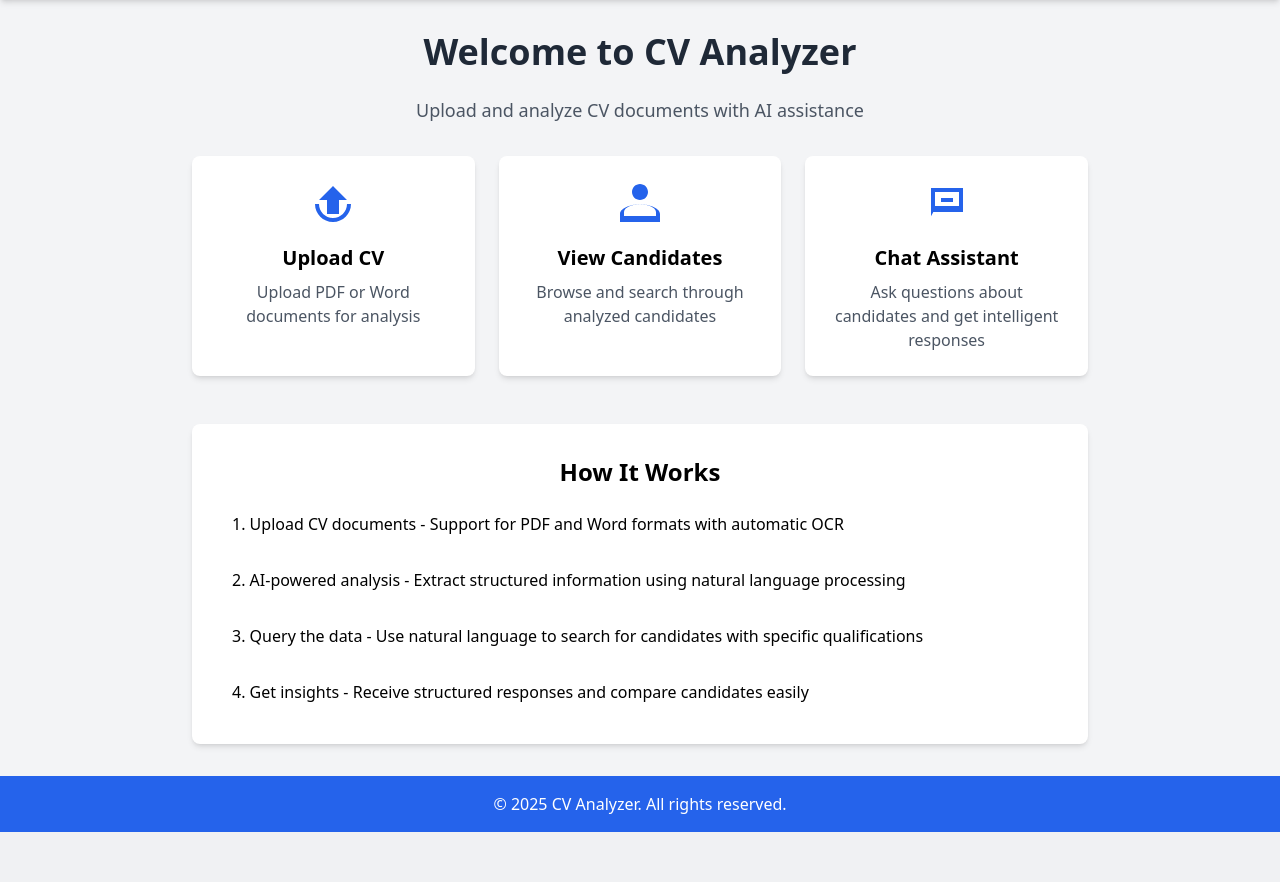
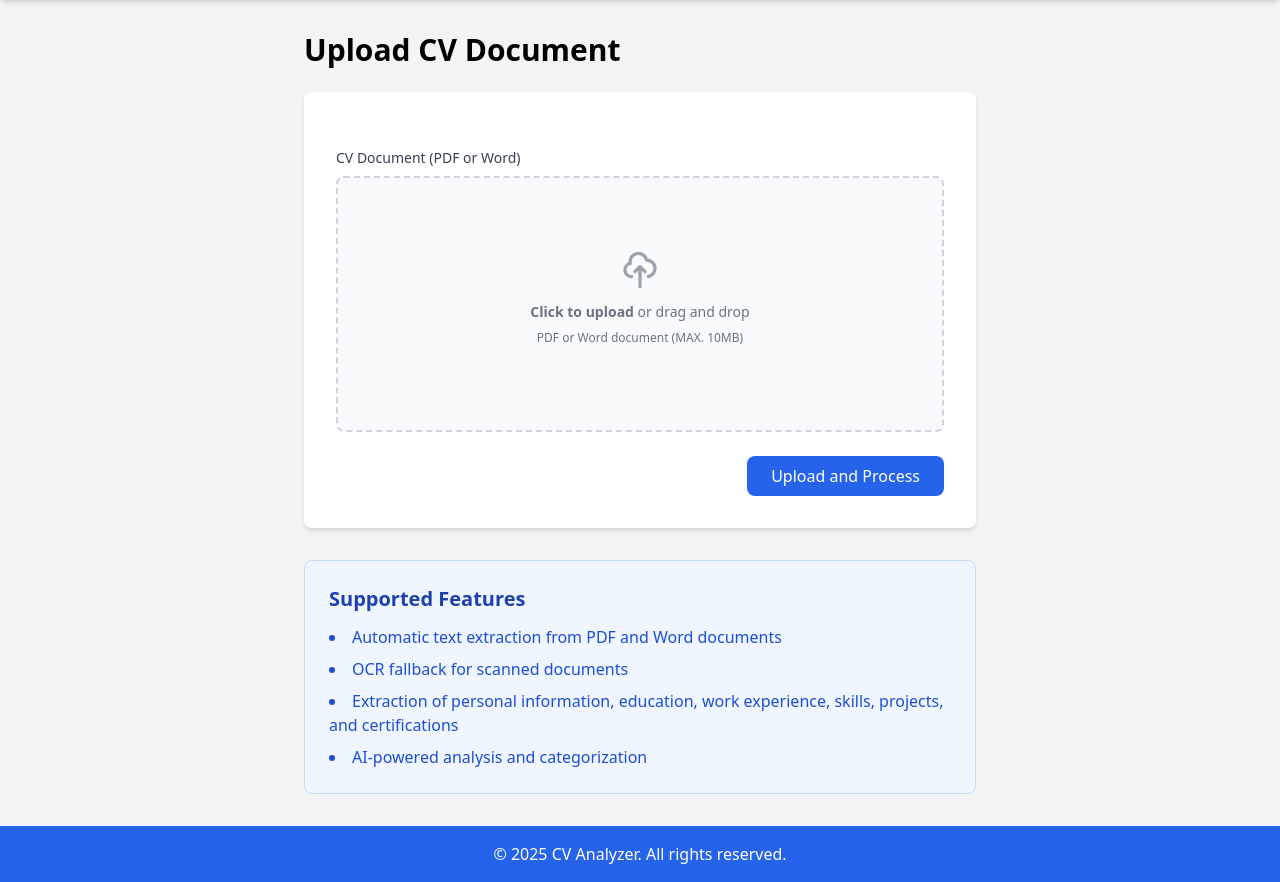
Before and after one commit to ow-tech/cv-Analyzer, a Django app: page /cv_tracking_system/upload/ in a window 1280 px wide. Shown: the part 52-934 px from the top of the page. Before the commit the page ends 884 px from the top, so only its background shows below. Run offline with Django 4.2, Linux system fonts and the light colour scheme; some libraries are stand-ins or nearby versions.

Commit message:
created upload layout, functionality is pending

```diff
--- a/cv_tracking_system/templates/cv_tracking_system/home.html
+++ b/cv_tracking_system/templates/cv_tracking_system/home.html
@@ -10,7 +10,7 @@
 
     <!-- Features Grid -->
     <div class="grid grid-cols-1 md:grid-cols-3 gap-6 max-w-4xl mx-auto">
-        <a href="" class="bg-white rounded-lg shadow-md p-6 hover:shadow-lg transition duration-300 flex flex-col items-center">
+        <a href="{% url 'upload' %}" class="bg-white rounded-lg shadow-md p-6 hover:shadow-lg transition duration-300 flex flex-col items-center">
             <svg class="text-blue-600 w-12 h-12 mb-4" xmlns="http://www.w3.org/2000/svg" viewBox="0 0 24 24" fill="currentColor">
                 <path d="M12 3l7 7h-4v7h-6v-7H5l7-7zm0 18c-4.97 0-9-4.03-9-9h2c0 3.86 3.14 7 7 7s7-3.14 7-7h2c0 4.97-4.03 9-9 9z"/>
             </svg>
@@ -18,7 +18,7 @@
             <p class="text-gray-600">Upload PDF or Word documents for analysis</p>
         </a>
 
-        <a href="" class="bg-white rounded-lg shadow-md p-6 hover:shadow-lg transition duration-300 flex flex-col items-center">
+        <a href="{% url 'candidates' %}" class="bg-white rounded-lg shadow-md p-6 hover:shadow-lg transition duration-300 flex flex-col items-center">
             <svg class="text-blue-600 w-12 h-12 mb-4" xmlns="http://www.w3.org/2000/svg" viewBox="0 0 24 24" fill="currentColor">
                 <path d="M12 12c2.67 0 8 1.34 8 4v2H4v-2c0-2.66 5.33-4 8-4zm0-2c-2.21 0-4-1.79-4-4s1.79-4 4-4 4 1.79 4 4-1.79 4-4 4zm0 2c-3.31 0-10 1.67-10 5v4h20v-4c0-3.33-6.69-5-10-5z"/>
             </svg>
@@ -26,7 +26,7 @@
             <p class="text-gray-600">Browse and search through analyzed candidates</p>
         </a>
 
-        <a href="" class="bg-white rounded-lg shadow-md p-6 hover:shadow-lg transition duration-300 flex flex-col items-center">
+        <a href="{% url 'chat' %}" class="bg-white rounded-lg shadow-md p-6 hover:shadow-lg transition duration-300 flex flex-col items-center">
             <svg class="text-blue-600 w-12 h-12 mb-4" xmlns="http://www.w3.org/2000/svg" viewBox="0 0 24 24" fill="currentColor">
                 <path d="M4 4h16v12H5.17L4 18.17V4zm2 2v7h12V6H6zm3 3h6v2H9V9z"/>
             </svg>
--- /dev/null
+++ b/cv_tracking_system/templates/cv_tracking_system/upload.html
@@ -0,0 +1,60 @@
+{% extends 'cv_tracking_system/base.html' %} {% block title %}Upload CV - CV
+Analyzer{% endblock %} {% block content %}
+<div class="max-w-2xl mx-auto">
+  <h1 class="text-3xl font-bold mb-6">Upload CV Document</h1>
+
+  <div class="bg-white rounded-lg shadow-md p-8">
+    <form method="post" enctype="multipart/form-data" class="space-y-6">
+      {% csrf_token %}
+
+      <div class="space-y-2">
+        <label for="{{ form.file_path.id_for_label }}" class="block text-sm font-medium text-gray-700">
+            CV Document (PDF or Word)
+        </label>
+        <div class="flex items-center justify-center w-full">
+            <label for="file-upload" class="flex flex-col items-center justify-center w-full h-64 border-2 border-gray-300 border-dashed rounded-lg cursor-pointer bg-gray-50 hover:bg-gray-100">
+                <div class="flex flex-col items-center justify-center pt-5 pb-6">
+                    <svg class="w-10 h-10 mb-3 text-gray-400" fill="none" stroke="currentColor" viewBox="0 0 24 24" xmlns="http://www.w3.org/2000/svg">
+                        <path stroke-linecap="round" stroke-linejoin="round" stroke-width="2" d="M7 16a4 4 0 01-.88-7.903A5 5 0 1115.9 6L16 6a5 5 0 011 9.9M15 13l-3-3m0 0l-3 3m3-3v12"></path>
+                    </svg>
+                    <p class="mb-2 text-sm text-gray-500"><span class="font-semibold">Click to upload</span> or drag and drop</p>
+                    <p class="text-xs text-gray-500">PDF or Word document (MAX. 10MB)</p>
+                    <p id="file-name-display" class="mt-2 text-sm text-gray-600"></p>
+                </div>
+            </label>
+            <!-- Move file input outside -->
+            <input id="file-upload" name="file_path" type="file" class="hidden">
+        </div>
+        {% if form.file_path.errors %}
+        <p class="text-red-500 text-xs mt-1">{{ form.file_path.errors }}</p>
+        {% endif %}
+    </div>
+
+
+      <div class="flex justify-end">
+        <button
+          type="submit"
+          class="px-6 py-2 bg-blue-600 text-white rounded-lg hover:bg-blue-700 focus:outline-none focus:ring-2 focus:ring-blue-500 focus:ring-opacity-50"
+        >
+          Upload and Process
+        </button>
+      </div>
+    </form>
+  </div>
+
+  <div class="mt-8 bg-blue-50 rounded-lg p-6 border border-blue-200">
+    <h2 class="text-xl font-semibold mb-3 text-blue-800">Supported Features</h2>
+    <ul class="list-disc list-inside space-y-2 text-blue-700">
+      <li>Automatic text extraction from PDF and Word documents</li>
+      <li>OCR fallback for scanned documents</li>
+      <li>
+        Extraction of personal information, education, work experience, skills,
+        projects, and certifications
+      </li>
+      <li>AI-powered analysis and categorization</li>
+    </ul>
+  </div>
+</div>
+{% endblock %} {% block scripts %}
+
+{% endblock %}
--- a/cv_tracking_system/views.py
+++ b/cv_tracking_system/views.py
@@ -6,10 +6,10 @@ class HomeView(View):
         return render(request, 'cv_tracking_system/home.html')
 class UploadView(View):
     def get(self, request):
-        return render(request, 'cv_tracking_system/home.html')
+        return render(request, 'cv_tracking_system/upload.html')
 class CandidatesView(View):
     def get(self, request):
-        return render(request, 'cv_tracking_system/home.html')
+        return render(request, 'cv_tracking_system/upload.html')
 
 class CandidateDetailView(View):
     def get(self, request, pk):
```
Also changed, not shown: cv_tracking_system/urls.py (line endings or trailing spaces).
